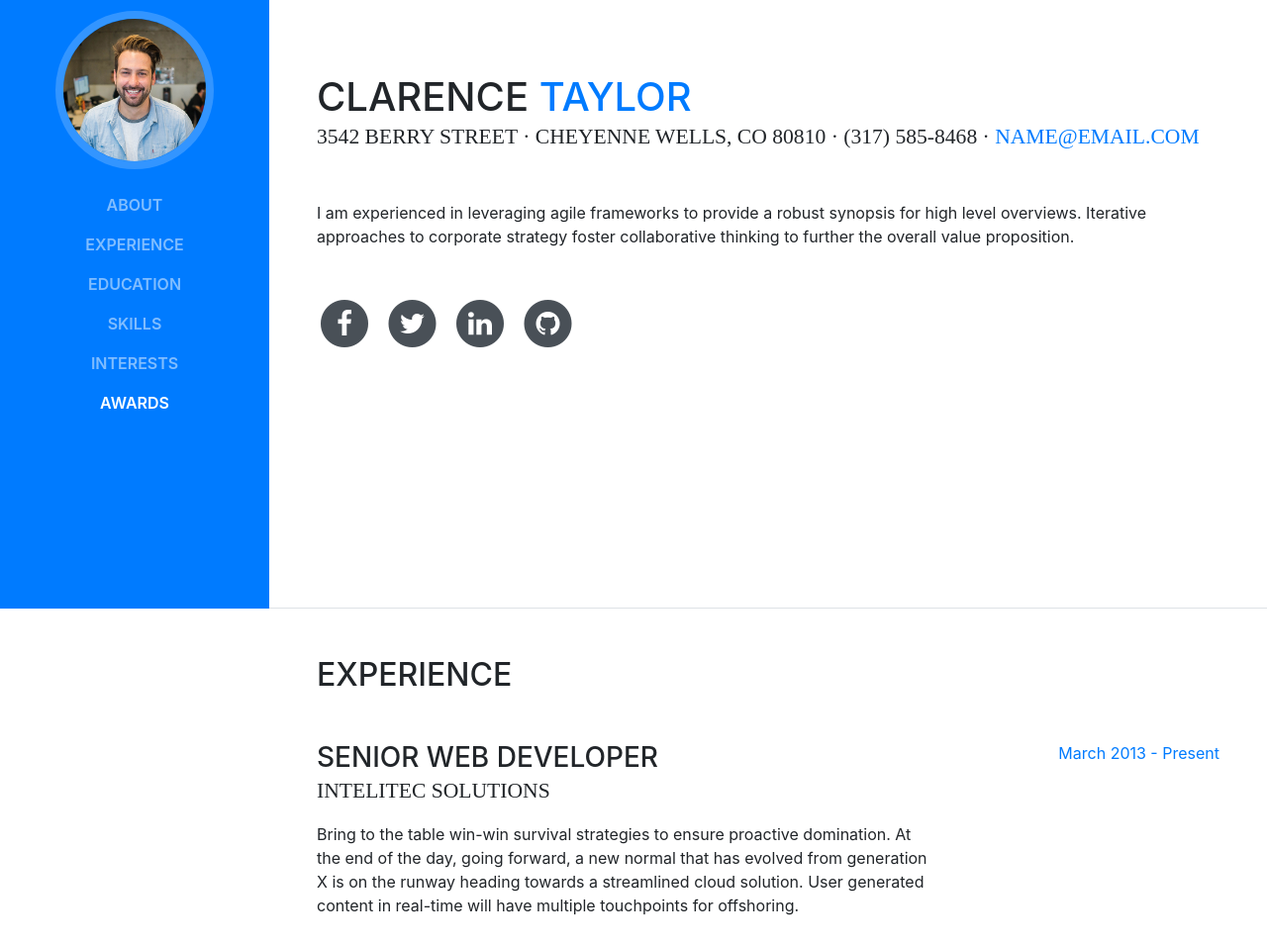
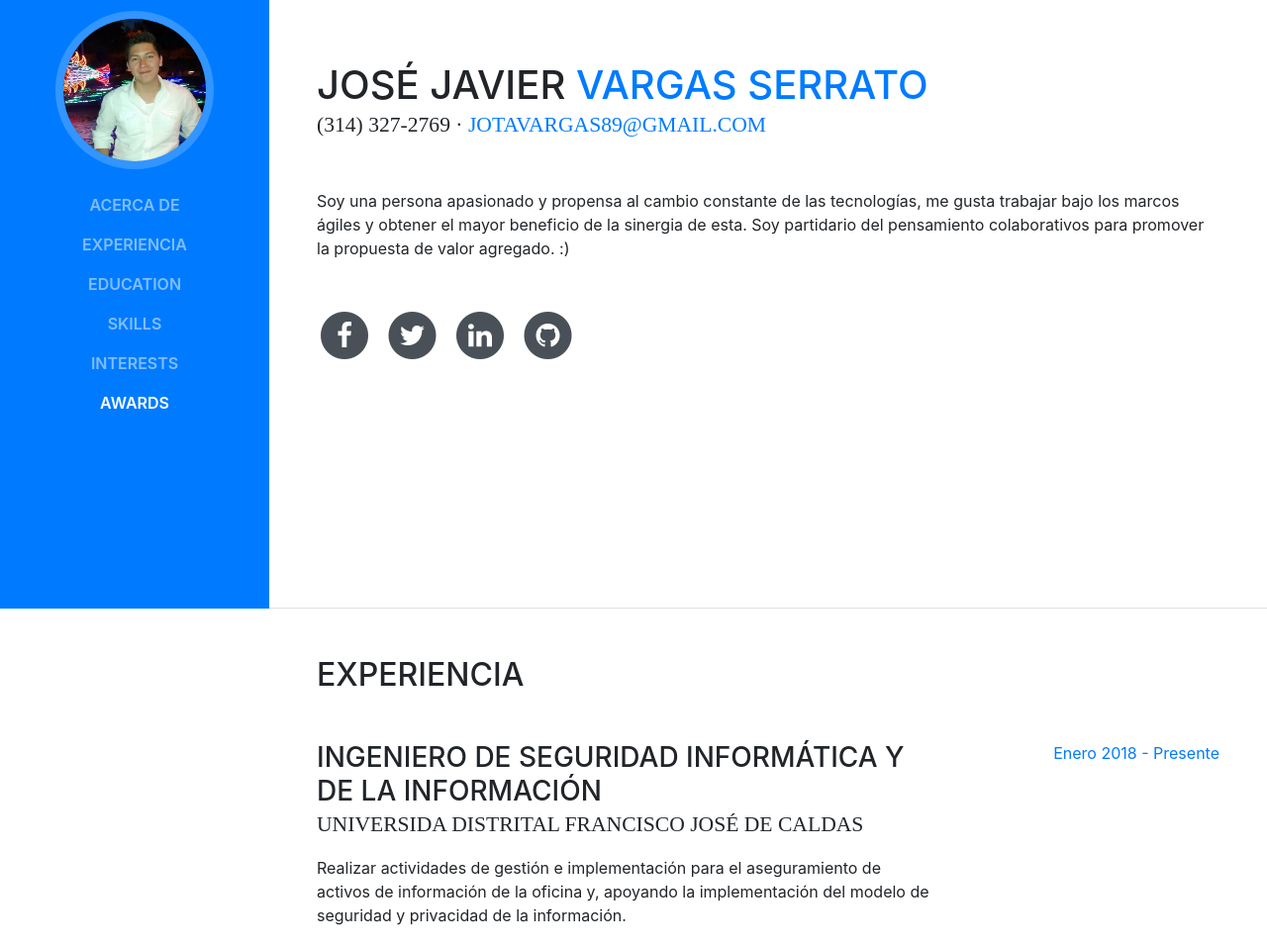
Before and after one commit to jjvargass/jjvargass.github.io, a website with bundled scripts: page index.html in a window 1280 px wide. Shown: the part 185-1141 px from the top of the page at 99% size. Built offline with nearby package versions, Linux system fonts and the light colour scheme; a web font is replaced by a local one.

Commit message:
infor personal y al español contenido

```diff
--- a/index.html
+++ b/index.html
@@ -31,7 +31,7 @@
       <a class="navbar-brand js-scroll-trigger" href="#page-top">
         <span class="d-block d-lg-none">Start Bootstrap</span>
         <span class="d-none d-lg-block">
-          <img class="img-fluid img-profile rounded-circle mx-auto mb-2" src="img/profile.jpg" alt="">
+          <img class="img-fluid img-profile rounded-circle mx-auto mb-2" src="img/jota.jpg" alt="">
         </span>
       </a>
       <button class="navbar-toggler" type="button" data-toggle="collapse" data-target="#navbarSupportedContent" aria-controls="navbarSupportedContent" aria-expanded="false" aria-label="Toggle navigation">
@@ -40,10 +40,10 @@
       <div class="collapse navbar-collapse" id="navbarSupportedContent">
         <ul class="navbar-nav">
           <li class="nav-item">
-            <a class="nav-link js-scroll-trigger" href="#about">About</a>
+            <a class="nav-link js-scroll-trigger" href="#about">Acerca de</a>
           </li>
           <li class="nav-item">
-            <a class="nav-link js-scroll-trigger" href="#experience">Experience</a>
+            <a class="nav-link js-scroll-trigger" href="#experience">Experiencia</a>
           </li>
           <li class="nav-item">
             <a class="nav-link js-scroll-trigger" href="#education">Education</a>
@@ -65,13 +65,13 @@
 
       <section class="resume-section p-3 p-lg-5 d-flex d-column" id="about">
         <div class="my-auto">
-          <h1 class="mb-0">Clarence
-            <span class="text-primary">Taylor</span>
+          <h1 class="mb-0">José Javier
+            <span class="text-primary">Vargas Serrato</span>
           </h1>
-          <div class="subheading mb-5">3542 Berry Street · Cheyenne Wells, CO 80810 · (317) 585-8468 ·
-            <a href="mailto:name@email.com">name@email.com</a>
+          <div class="subheading mb-5">(314) 327-2769 ·
+            <a href="mailto:name@email.com">jotavargas89@gmail.com</a>
           </div>
-          <p class="mb-5">I am experienced in leveraging agile frameworks to provide a robust synopsis for high level overviews. Iterative approaches to corporate strategy foster collaborative thinking to further the overall value proposition.</p>
+          <p class="mb-5">Soy una persona apasionado y propensa al cambio constante de las tecnologías, me gusta trabajar bajo los marcos ágiles y obtener el mayor beneficio de la sinergia de esta. Soy partidario del pensamiento colaborativos para promover la propuesta de valor agregado. :)</p>
           <ul class="list-inline list-social-icons mb-0">
             <li class="list-inline-item">
               <a href="#">
@@ -90,7 +90,7 @@
               </a>
             </li>
             <li class="list-inline-item">
-              <a href="#">
+              <a href="https://www.linkedin.com/in/jjvargass">
                 <span class="fa-stack fa-lg">
                   <i class="fa fa-circle fa-stack-2x"></i>
                   <i class="fa fa-linkedin fa-stack-1x fa-inverse"></i>
@@ -98,7 +98,7 @@
               </a>
             </li>
             <li class="list-inline-item">
-              <a href="#">
+              <a href="https://github.com/jotavargas">
                 <span class="fa-stack fa-lg">
                   <i class="fa fa-circle fa-stack-2x"></i>
                   <i class="fa fa-github fa-stack-1x fa-inverse"></i>
@@ -111,16 +111,16 @@
 
       <section class="resume-section p-3 p-lg-5 d-flex flex-column" id="experience">
         <div class="my-auto">
-          <h2 class="mb-5">Experience</h2>
+          <h2 class="mb-5">Experiencia</h2>
 
           <div class="resume-item d-flex flex-column flex-md-row mb-5">
             <div class="resume-content mr-auto">
-              <h3 class="mb-0">Senior Web Developer</h3>
-              <div class="subheading mb-3">Intelitec Solutions</div>
-              <p>Bring to the table win-win survival strategies to ensure proactive domination. At the end of the day, going forward, a new normal that has evolved from generation X is on the runway heading towards a streamlined cloud solution. User generated content in real-time will have multiple touchpoints for offshoring.</p>
+              <h3 class="mb-0">INGENIERO DE SEGURIDAD INFORMÁTICA Y DE LA INFORMACIÓN</h3>
+              <div class="subheading mb-3">Universida Distrital Francisco José De Caldas</div>
+              <p>Realizar actividades de gestión e implementación para el aseguramiento de activos de información de la oficina y, apoyando la implementación del modelo de seguridad y privacidad de la información.</p>
             </div>
             <div class="resume-date text-md-right">
-              <span class="text-primary">March 2013 - Present</span>
+              <span class="text-primary">Enero 2018 - Presente</span>
             </div>
           </div>
 
```
Also changed, not shown: img/jota.jpg (added).
